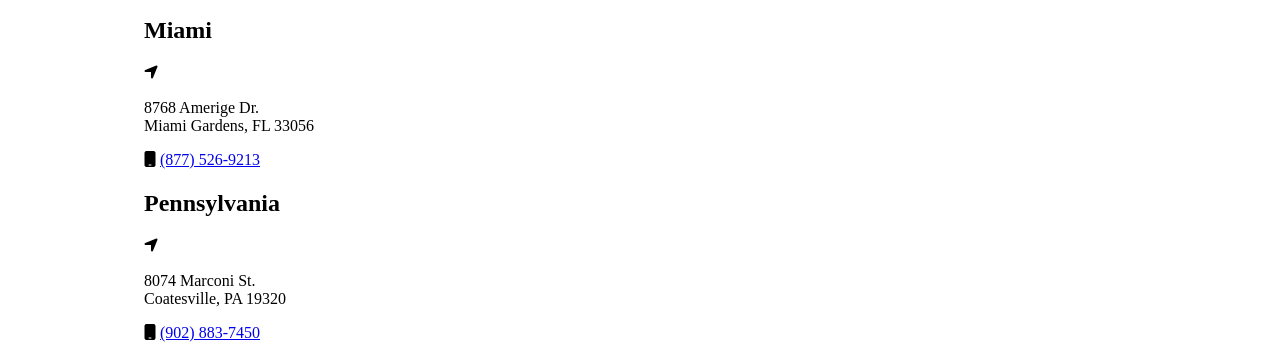
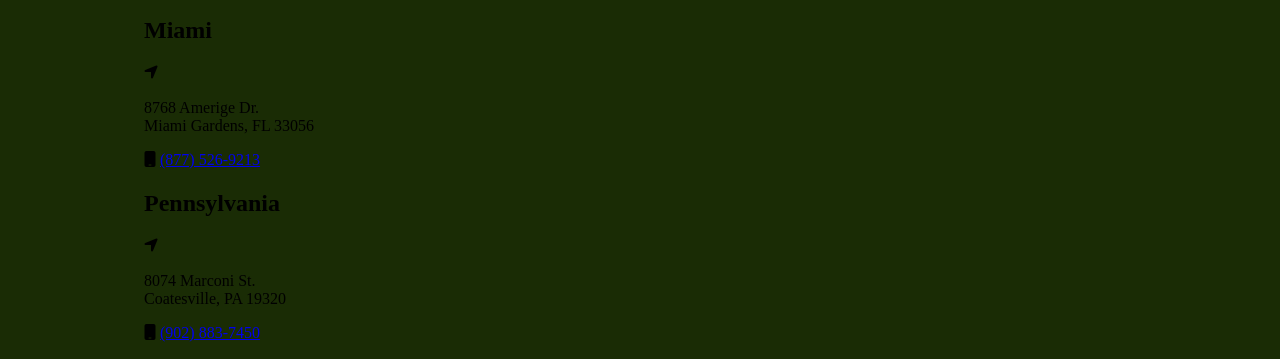
Before and after one commit to NickNils/Web-3-HomeworkS23, a plain HTML site: page deploy/index.html in a window 1280 px wide. Shown: the part 3556-3915 px from the top of the page. Drawn offline with Linux system fonts and the light colour scheme.

Commit message:
footer background color changed

```diff
--- a/dev/scss/layout/_footer.scss
+++ b/dev/scss/layout/_footer.scss
@@ -6,6 +6,7 @@ footer{
     display: grid;
     grid-template-columns: 16px auto 16px;
     grid-template-areas: ". footer .";
+    background-color: var(--green);
 
     @include lg{
         grid-template-columns: auto 992px auto;
```
Also changed, not shown: deploy/css/styles.css.
